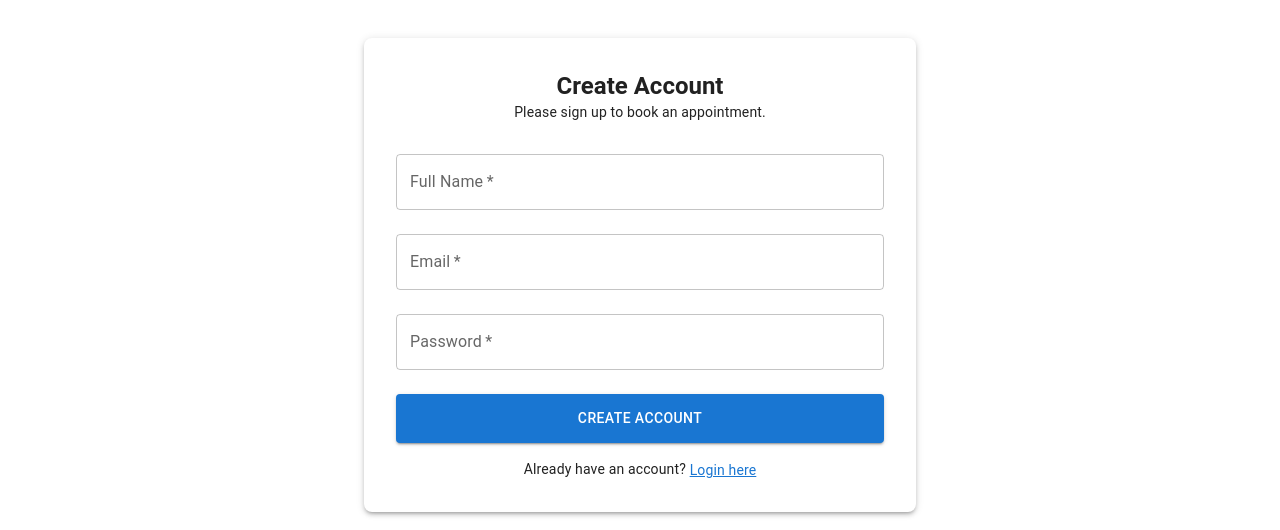
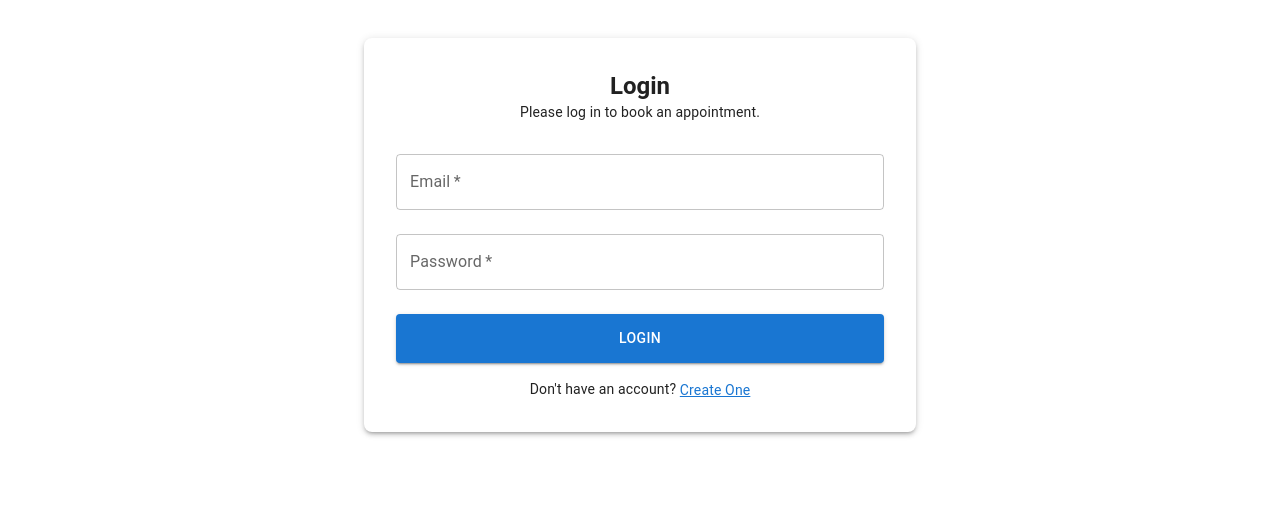
Before and after one commit to TYBVOC/BookMyDoc, a React (Vite) app in the folder frontend/: page /login in a window 1280 px wide. Shown: the part 139-669 px from the top of the page. Built offline with nearby package versions, Linux system fonts and the light colour scheme.

Commit message:
login fixed

```diff
--- a/frontend/src/pages/Login.jsx
+++ b/frontend/src/pages/Login.jsx
@@ -2,7 +2,7 @@ import React, { useState } from "react";
 import { Box, Button, Container, TextField, Typography, Paper, Link } from "@mui/material";
 
 const Login = () => {
-  const [state, setState] = useState("Sign Up");
+  const [state, setState] = useState("Login");
   const [name, setName] = useState("");
   const [email, setEmail] = useState("");
   console.log("Login Component Loaded");
@@ -11,10 +11,10 @@ const Login = () => {
   const onSubmitHandler = (event) => {
     event.preventDefault();
 
-    if (state === "Sign Up") {
+    if (state === "Login") {
+      console.log("User logged in:", { email, password });
+    } else {
       console.log("User registered:", { name, email, password });
-    } else {
-      console.log("User logged in:", { email, password });
     }
   };
 
@@ -22,14 +22,14 @@ const Login = () => {
     <Container maxWidth="sm">
       <Paper elevation={3} sx={{ p: 4, mt: 10, textAlign: "center", borderRadius: 2 }}>
         <Typography variant="h5" fontWeight="bold">
-          {state === "Sign Up" ? "Create Account" : "Login"}
+          {state === "Login" ? "Login" : "Create Account" }
         </Typography>
         <Typography variant="body2" sx={{ mb: 2 }}>
-          Please {state === "Sign Up" ? "sign up" : "log in"} to book an appointment.
+          Please {state === "Login" ?  "log in": "sign up"} to book an appointment.
         </Typography>
 
         <Box component="form" onSubmit={onSubmitHandler} sx={{ mt: 2 }}>
-          {state === "Sign Up" && (
+          {state !== "Login" && (
             <TextField
               fullWidth
               label="Full Name"
@@ -88,7 +88,7 @@ const Login = () => {
                 onClick={() => setState("Sign Up")}
                 sx={{ textDecoration: "underline" }}
               >
-                Sign Up
+                Create One
               </Link>
             </>
           )}
```
